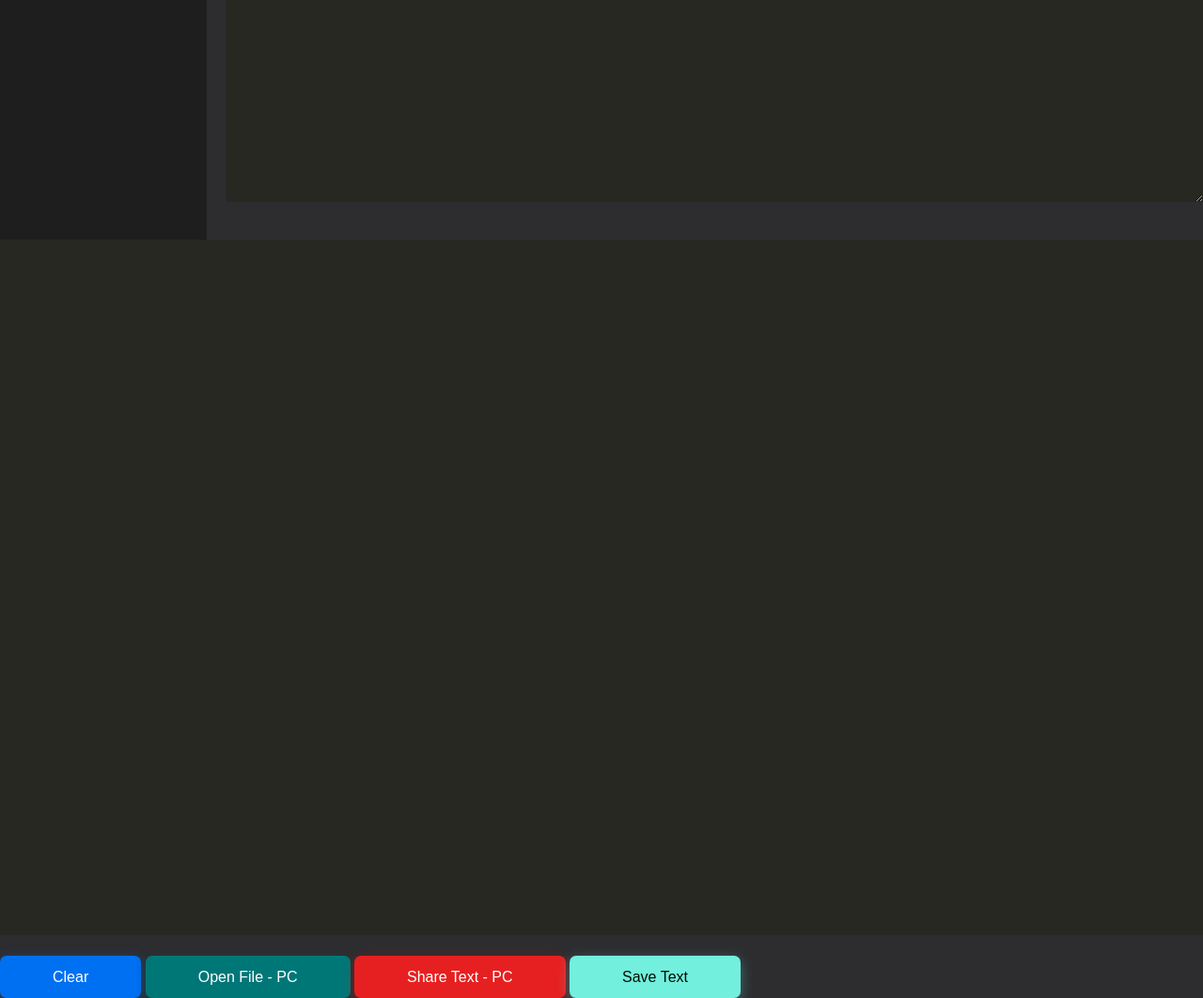
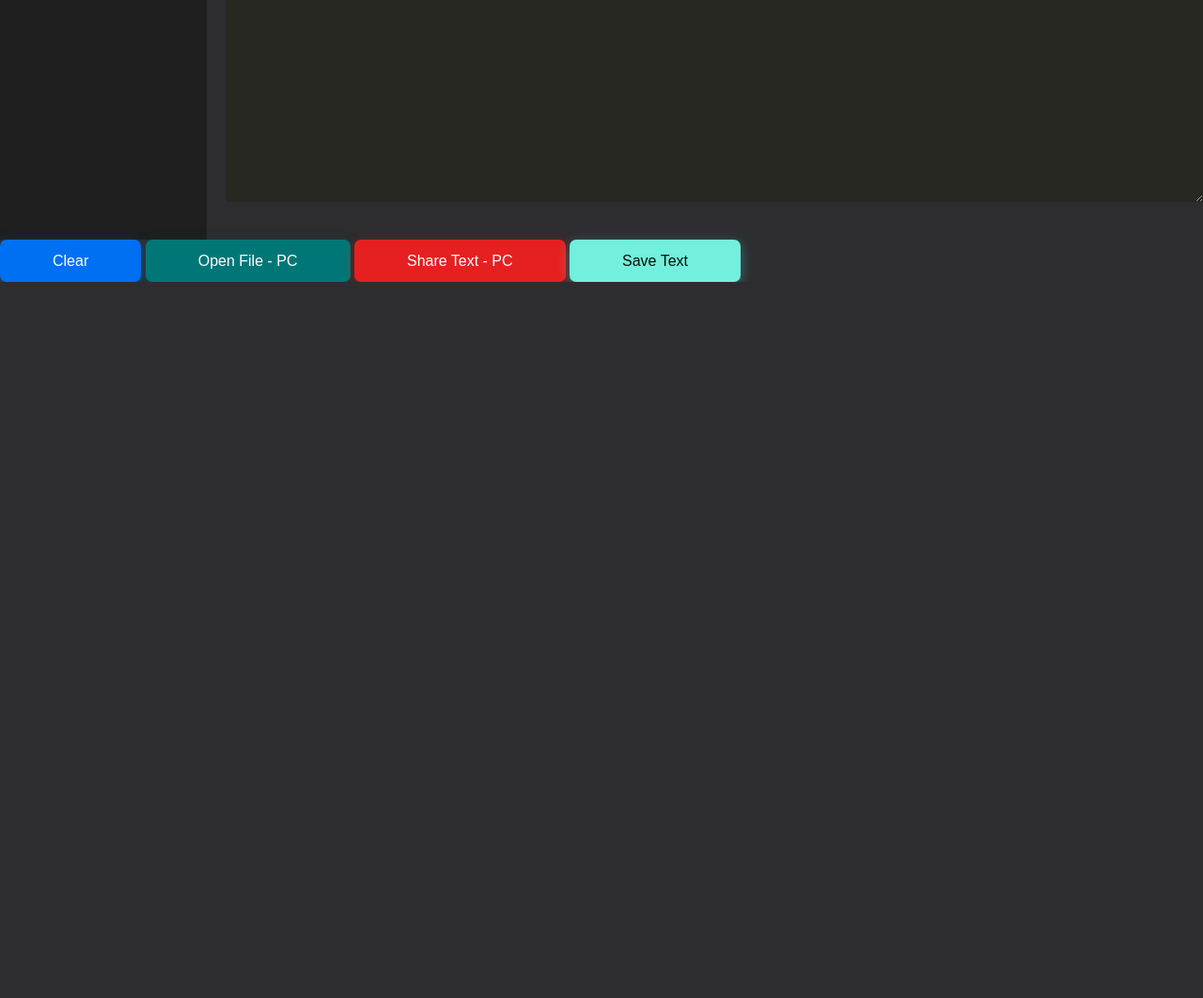
Before and after one commit to pxs-yt/code, a plain HTML site: page index.html in a window 1280 px wide. Shown: the part 545-1607 px from the top of the page at 94% size. After the commit the page ends 845 px from the top, so only its background shows below. Drawn offline with Linux system fonts and the light colour scheme.

Commit message:
small fix

```diff
--- a/index.html
+++ b/index.html
@@ -18,14 +18,12 @@
             <a href="#" class="sidebar-item">Debug</a>
             <a href="#" class="sidebar-item">Settings</a>
         </div>
+        <!-- MAIN TEXT AREA -->
         <div class="main-content">
             <textarea id="text-area" placeholder="Write your code here..."></textarea>
         </div>
     </div>
 
-    <!-- MAIN TEXT AREA -->
-    <textarea name="maintext" id="text-area"></textarea>
-    <br><br>
     <button class="clearButton" id="clear-button">Clear</button>
 
     <!-- BUTTON FOR OPENING FILES FROM USER'S DEVICE -->
```
